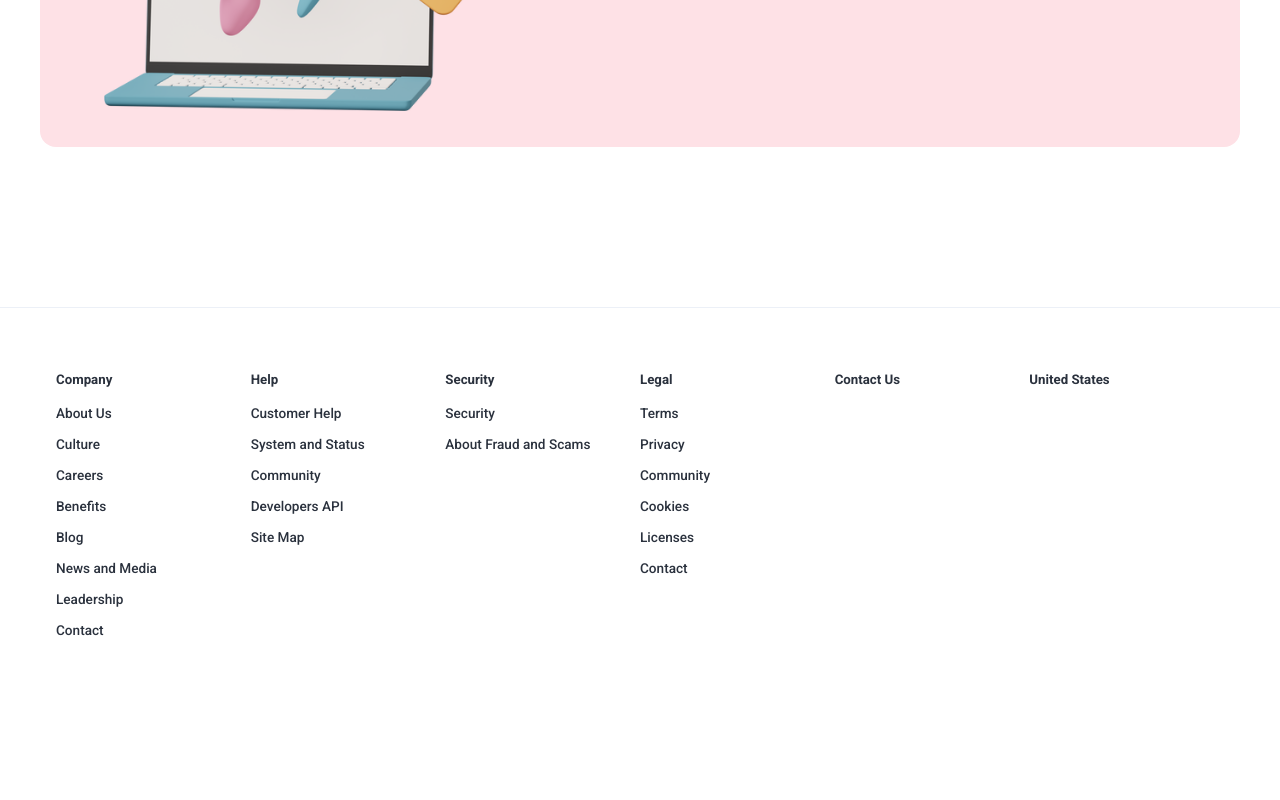
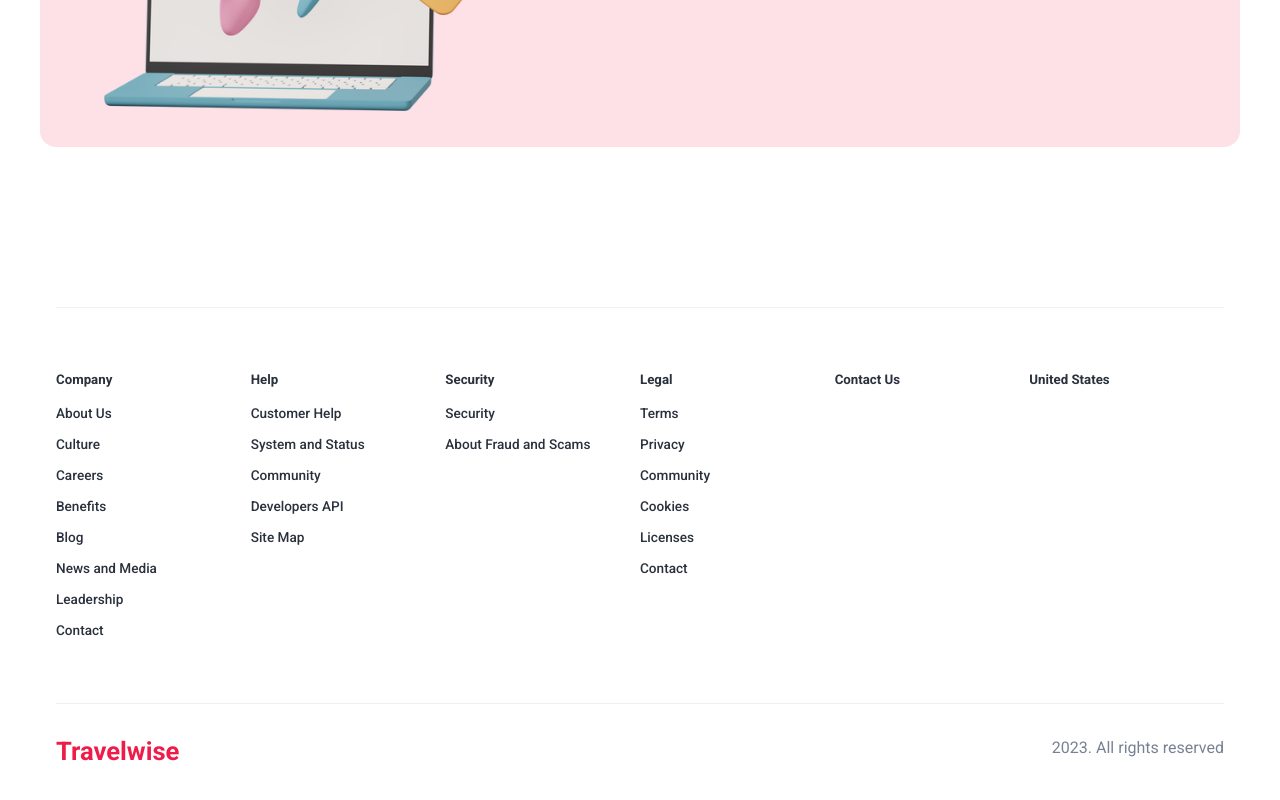
Before and after one commit to Master-Osaro/travelwise, a Next.js app: page / in a window 1280 px wide. Shown: the part 3049-3849 px from the top of the page. Before the commit the page ends 3752 px from the top, so only its background shows below. Built offline with nearby package versions, Linux system fonts and the light colour scheme.

Commit message:
Footer edit

```diff
--- a/components/Footer.jsx
+++ b/components/Footer.jsx
@@ -1,8 +1,11 @@
+import Image from "next/image"
+
 function Footer({roboto}) {
   return (
     <footer className={`${roboto.className}`}>
         <div className="section__inner">
-        <div>
+            <div className="footer-grid">
+            <div>
             <h5>Company</h5>
             <ul className="footer-links">
                 <li><a href="#"><i className="bi bi-map"></i>About Us</a></li>
@@ -52,6 +55,11 @@ function Footer({roboto}) {
             <h5>United States</h5>
         </div>
         </div>
+        <div className="logo-wrapper">
+            <div className="logo">Travelwise</div>
+            <p>2023. All rights reserved</p>
+        </div>
+        </div>
     </footer>
   )
 }
--- a/components/Intro.module.css
+++ b/components/Intro.module.css
@@ -113,6 +113,7 @@
     border-radius: 50%;
     aspect-ratio: 1;
     display: flex;
+    cursor: pointer;
 }
 .search__btn svg{
     color: var(--white);
--- a/styles/globals.css
+++ b/styles/globals.css
@@ -196,17 +196,37 @@ section, footer{
     padding: 0 1rem;
 }
 
-footer{
+footer .section__inner{
     flex-direction: column;
-    align-items: center;
+    width: 100%;
 }
 
-footer .section__inner{
+
+
+footer .section__inner .footer-grid{
     display: grid;
-    grid-template-columns: repeat(auto-fit, minmax(150px, 1fr));
+    grid-template-columns: repeat(auto-fit, minmax(180px, 1fr));
+}
+
+footer .section__inner .footer-grid::before{
+    content: "";
+    height: 1px;
+    background: var(--very-light-grey);
+    width: 100%;
+    grid-column: 1/-1;
     margin-bottom: 4rem;
-    padding-top: 4rem ;
 }
+footer .section__inner .footer-grid::after{
+    content: "";
+    height: 1px;
+    background: var(--very-light-grey);
+    width: 100%;
+    grid-column: 1/-1;
+    margin-top: 4rem;
+    margin-bottom: 2rem;
+}
+
+
 footer h5{
     margin-bottom: 1rem;
 }
@@ -224,9 +244,13 @@ footer h5{
     font-size: 0.85rem;
 }
 
-footer::before{
-    content: "";
-    height: 1px;
-    background: var(--very-light-grey);
-    width: 100%;
+footer .logo-wrapper{
+        display: flex;
+        justify-content: space-between;
+        margin-bottom: 4rem;
 }
+footer .logo{
+        font-size: 1.6rem;
+        color: var(--primary-pink);
+        font-weight: 700;
+}
```
